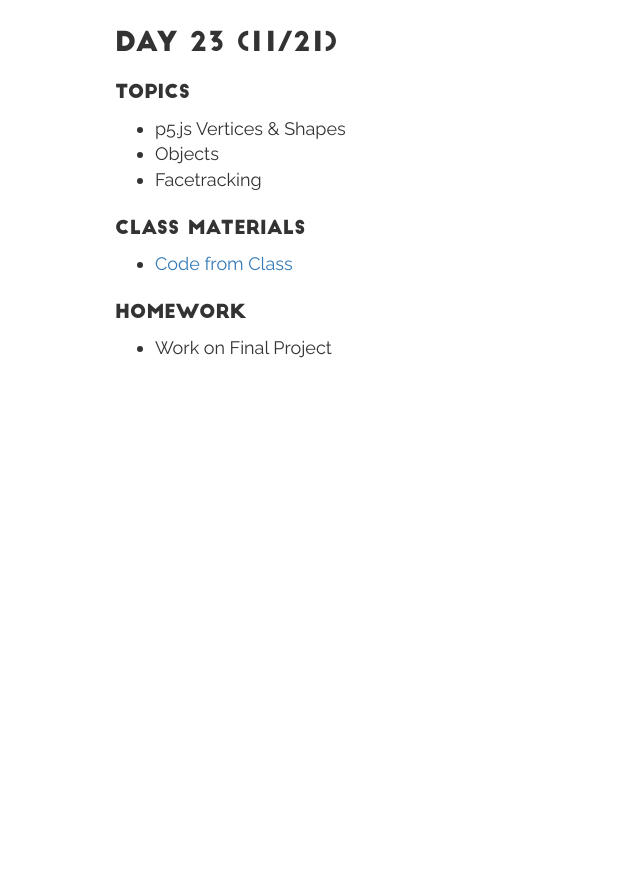
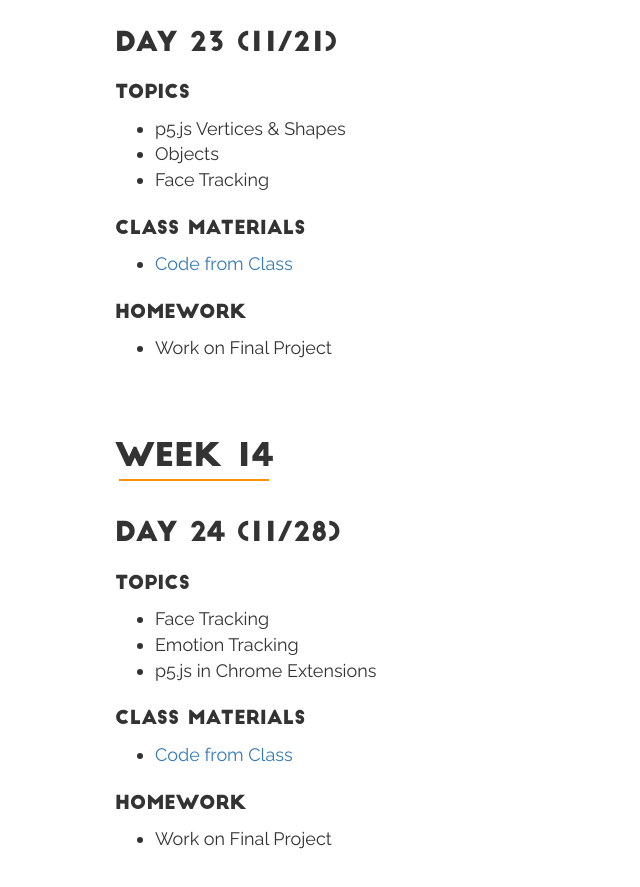
Before and after one commit to mikewesthad/saic-webart, a plain HTML site: page schedule.html in a window 1280 px wide. Shown: the part 6475-7362 px from the top of the page, without its empty margins (0-640 px from the left). Before the commit the page ends 6889 px from the top, so only its background shows below. Drawn offline with nearby package versions, Linux system fonts and the light colour scheme.

Commit message:
Update 2016-11-29T17:17:54.914Z

```diff
--- a/schedule.html
+++ b/schedule.html
@@ -528,7 +528,7 @@
           <ul>
             <li>p5.js Vertices &amp; Shapes</li>
             <li>Objects</li>
-            <li>Facetracking</li>
+            <li>Face Tracking</li>
           </ul>
           <h3>Class Materials</h3>
           <ul>
@@ -545,6 +545,32 @@
       </div>
     </div>
 
+    <div class="week">
+      <h1 class="week-title">Week 14</h1>
+      <div class="row">
+        <div class="col-xs-6">
+          <h2 class="day-title">Day 24 (11/28)</h2>
+          <h3>Topics</h3>
+          <ul>
+            <li>Face Tracking</li>
+            <li>Emotion Tracking</li>
+            <li>p5.js in Chrome Extensions</li>
+          </ul>
+          <h3>Class Materials</h3>
+          <ul>
+            <li><a href="https://github.com/mikewesthad/saic-webart/raw/master/class-files/code/Day24_Code.zip">Code from Class</a></li>
+          </ul>
+          <h3>Homework</h3>
+          <ul>
+            <li>Work on Final Project</li>
+          </ul>
+        </div>
+        <!-- <div class="col-xs-6">
+          <h2 class="day-title">No Class (11/23)</h2>
+        </div> -->
+      </div>
+    </div>
+
   </div>
 
   <!-- jQuery (necessary for Bootstrap's JavaScript plugins) -->
```
